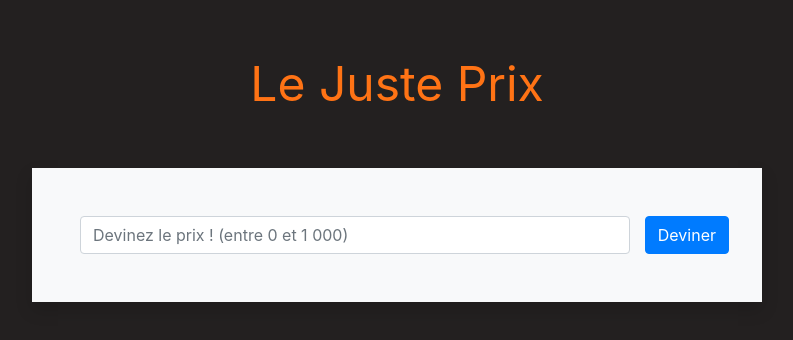
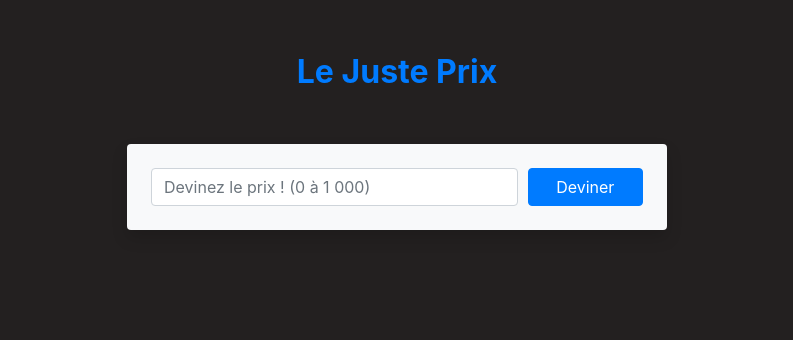
Before and after one commit to BassirouSeck/Formulaire-nombreMagique-avec-js, a plain HTML site: page index.html in a window 1280 px wide. Shown: the whole page, without its empty margins (243-1036 px from the left). Drawn offline with nearby package versions, Linux system fonts and the light colour scheme.

Commit message:
modification du fichier index

```diff
--- a/index.html
+++ b/index.html
@@ -3,14 +3,30 @@
 <head>
     <meta charset="UTF-8">
     <meta name="viewport" content="width=device-width, initial-scale=1.0">
-    <title>Document</title>
+    <title>Le Juste Prix</title>
     <link rel="stylesheet" href="https://stackpath.bootstrapcdn.com/bootstrap/4.4.1/css/bootstrap.min.css" integrity="sha384-Vkoo8x4CGsO3+Hhxv8T/Q5PaXtkKtu6ug5TOeNV6gBiFeWPGFN9MuhOf23Q9Ifjh" crossorigin="anonymous">
     <link rel="stylesheet" href="styles.css">
-
+    <style>
+        header {
+            font-size: 2rem;
+            font-weight: bold;
+            text-align: center;
+            color: #007bff;
+        }
+        #formulaire small {
+            display: none; /* Masqué par défaut, affiché en cas d'erreur */
+        }
+        @media (max-width: 576px) {
+            header {
+                font-size: 1.5rem;
+            }
+        }
+    </style>
 </head>
 <body>
   <div class="container">
 
+    <!-- Header -->
     <div class="row justify-content-center mt-5">
       <header>
         Le Juste Prix
@@ -19,17 +35,19 @@
 
     <!-- Formulaire -->
     <div class="row justify-content-center mt-5 mb-4">
-      <div class="col-lg-8">
-        <div class="bg-light p-5 shadow">
+      <div class="col-lg-6 col-md-8 col-sm-10">
+        <div class="bg-light p-4 shadow rounded">
 
           <form id="formulaire">
-            <div class="row">
-              <div class="col">
-                <input id="prix" class="form-control" placeholder="Devinez le prix ! (entre 0 et 1 000)" />
+            <div class="form-row">
+              <div class="col-9">
+                <input id="prix" type="number" class="form-control" placeholder="Devinez le prix ! (0 à 1 000)" required />
               </div>
-              <button type="submit" class="btn btn-primary">Deviner</button>
+              <div class="col-3">
+                <button type="submit" class="btn btn-primary btn-block">Deviner</button>
+              </div>
             </div>
-            <small class="text-danger">Vous devez rentrer un nombre.</small>
+            <small class="text-danger mt-2">Vous devez rentrer un nombre valide.</small>
           </form>
 
         </div>
@@ -38,12 +56,11 @@
 
     <!-- Instructions -->
     <div class="row justify-content-center">
-      <div id="instructions" class="col-lg-8"></div>
+      <div id="instructions" class="col-lg-8 col-md-10 col-sm-12"></div>
     </div>
 
   </div>
 
-
-      <script src="script.js"></script>
+  <script src="script.js"></script>
 </body>
 </html>
```
